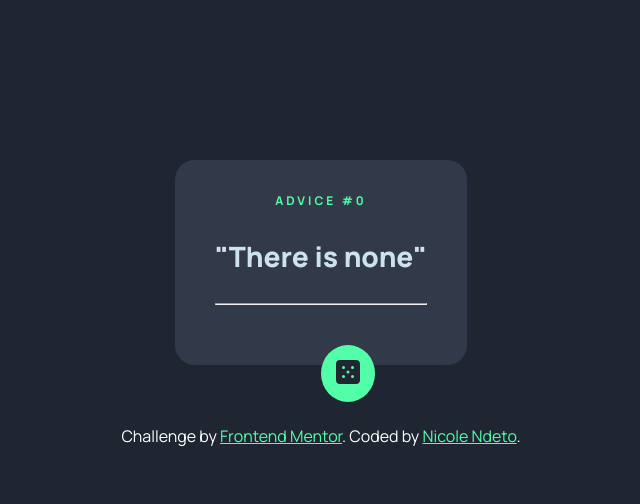
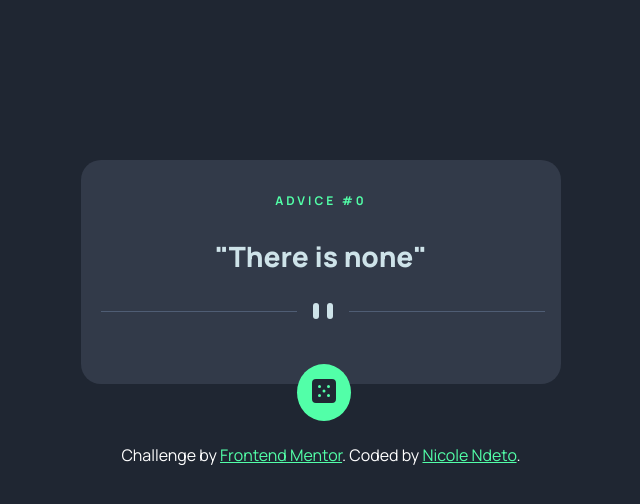
Before and after one commit to nndeto/advicechallenge, a React (Vite) app in the folder advice-challenge/: page / in a window 1280 px wide. Shown: the top 504 px of the page, without its empty margins (319-959 px from the left). Built offline with nearby package versions, Linux system fonts and the light colour scheme.

Commit message:
finished coding desktop card

```diff
--- a/advice-challenge/src/components/AdviceCard.jsx
+++ b/advice-challenge/src/components/AdviceCard.jsx
@@ -1,7 +1,8 @@
-import { useState, useEffect } from "react"
+import { useState } from "react"
 import axios from 'axios';
+import Button from "./Button"
 import '../css/style.css'
-import Button from "./Button"
+import hr from "../assets/images/pattern-divider-desktop.svg"
 
 function AdviceCard() {
         const [advice, setAdvice] = useState("There is none")
@@ -28,7 +29,7 @@ function AdviceCard() {
                 <div class = "card">
                     <p class = "advice-header">Advice #{number}</p>
                     <p class = "advice-body">"{advice}"</p>
-                    <hr class = "advice-linebreak"/>
+                    <img class = "advice-linebreak" src ={hr} />
                     <Button newAdvice = {getAdvice}/>
                     {/* <button
                         id ="buttonClick"
--- a/advice-challenge/src/css/style.css
+++ b/advice-challenge/src/css/style.css
@@ -35,16 +35,19 @@ body {
     font-weight: 800;
 }
 
+
 .advice-linebreak {
-    /* color: hsl(217, 19%, 38%) ; */
-    /* color:hsl(193, 38%, 86%); */
     margin-bottom: 40px;
+    position: relative;
+    right: 20px;
 }
 
 .advice-button {
     position: absolute;
+    left: 216px;
+    padding: 15px;
     border-radius: 50%;
-    padding: 15px;
+
     border: none;
     background:hsl(150, 100%, 66%);
 }
```
Also changed, not shown: 1 other file (tests, documents, lock files or other folders).
